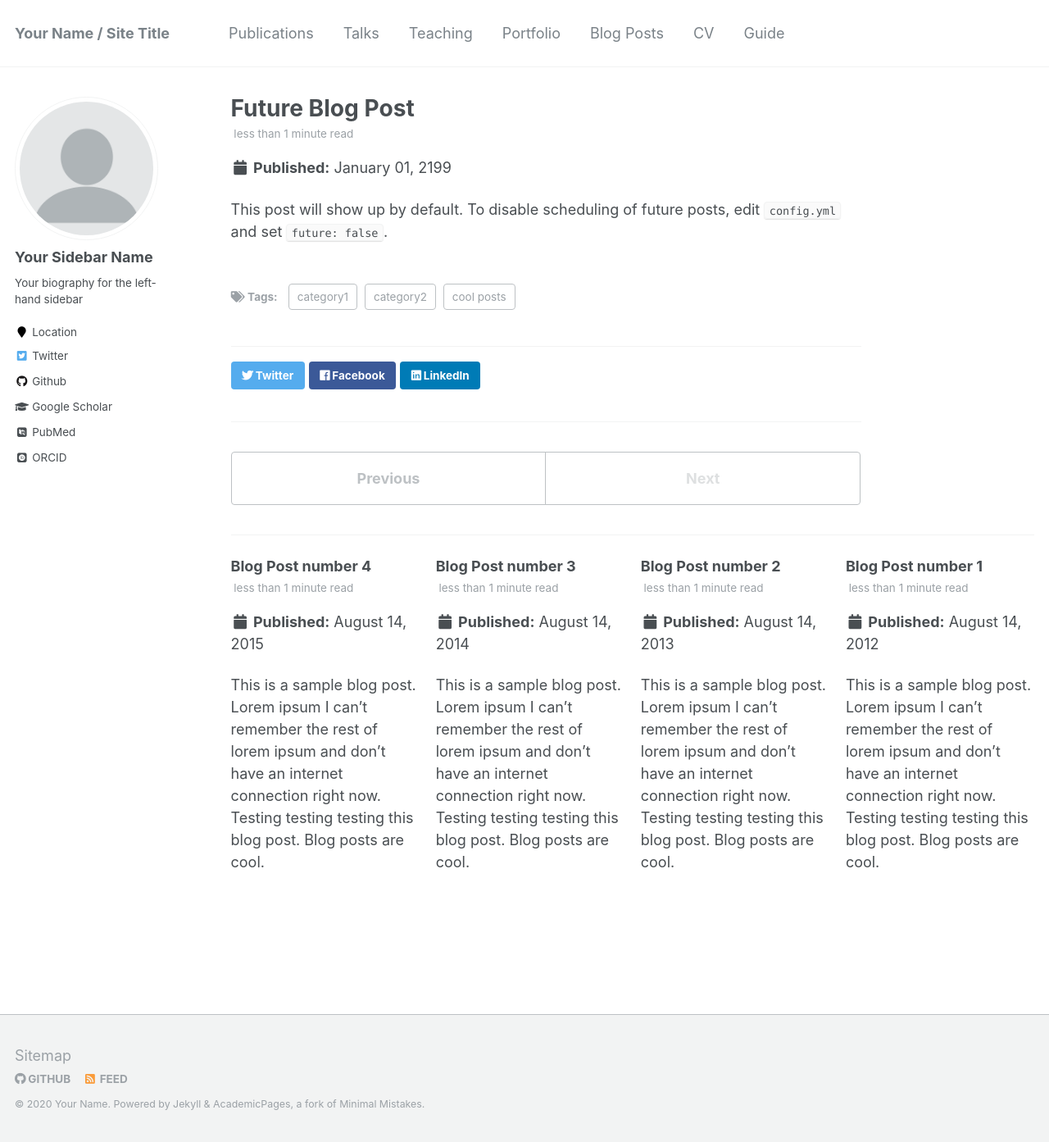
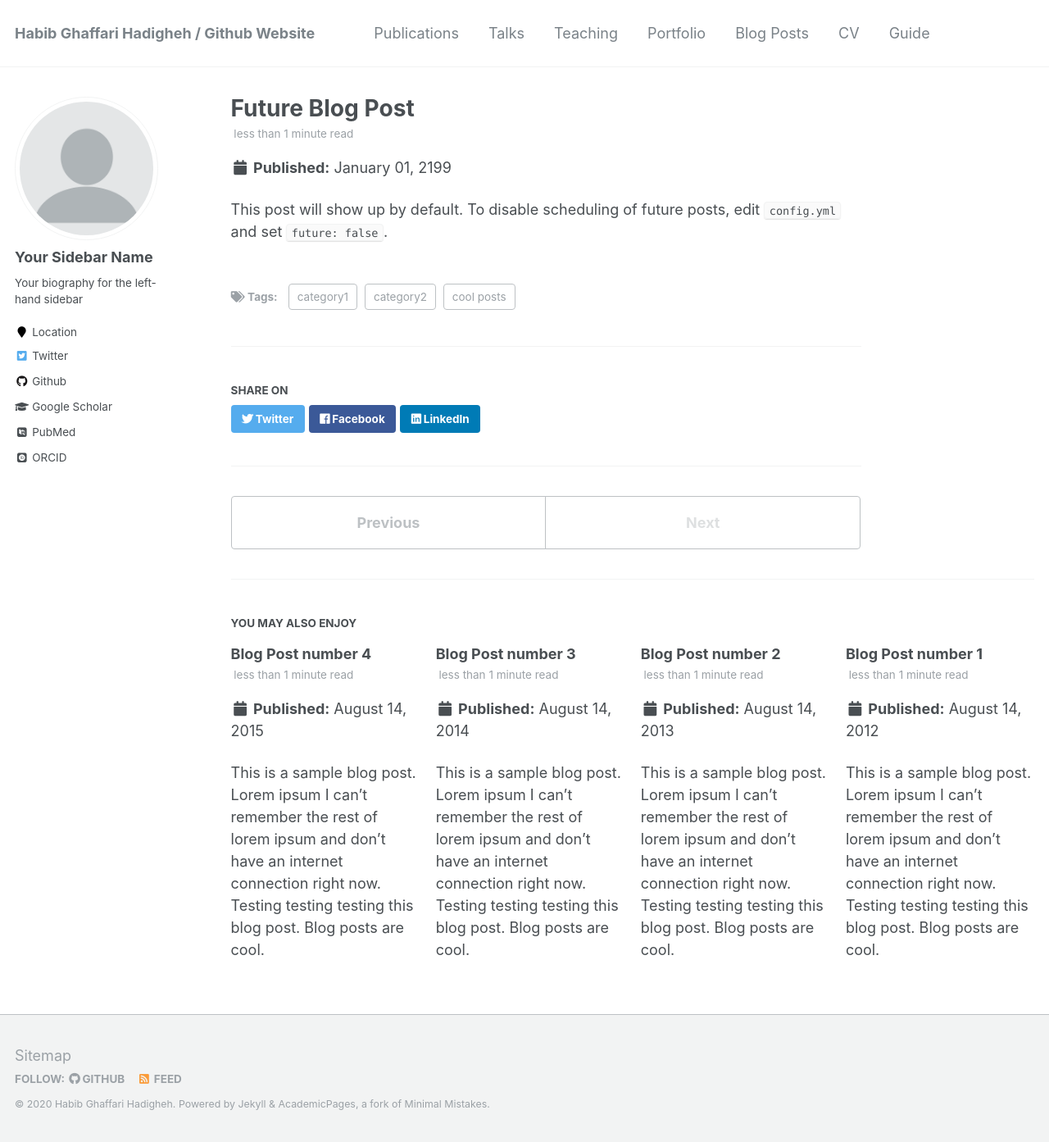
Before and after one commit to ghhabib2/ghhaabib2.github.io, a Jekyll site: the page built from _posts/2199-01-01-future-post.md, in a window 1280 px wide and 1393 px high. Shown: the whole window at 82% size. Built offline with Jekyll 4.4.1, drawn with Linux system fonts in a browser that asks for light colours; some web fonts are replaced.

Commit message:
Adding some configuration

```diff
--- a/_config.yml
+++ b/_config.yml
@@ -6,14 +6,14 @@
 # `jekyll serve`. If you change this file, please restart the server process.
 
 # Site Settings
-locale                   : "fa-IR"
-title                    : "Your Name / Site Title"
+locale                   : "en-US"
+title                    : "Habib Ghaffari Hadigheh / Github Website"
 title_separator          : "-"
-name                     : &name "Your Name"
-description              : &description "personal description"
-url                      : https://academicpages.github.io # the base hostname & protocol for your site e.g. "https://mmistakes.github.io"
+name                     : &name "Habib Ghaffari Hadigheh"
+description              : &description "Bs. in applied mathematics, Msc. of CS. Ph.D. student in Computer Science under the supervision of Dr. Chrisopher Anand at McMaster University."
+url                      : http://https://ghhabib.me # the base hostname & protocol for your site e.g. "https://mmistakes.github.io"
 baseurl                  : "" # the subpath of your site, e.g. "/blog"
-repository               : "academicpages/academicpages.github.io"
+repository               : "ghhabib2.github.io"
 teaser                   :  # filename of teaser fallback teaser image placed in /images/, .e.g. "500x300.png"
 breadcrumbs              : false # true, false (default)
 words_per_minute         : 160
```
